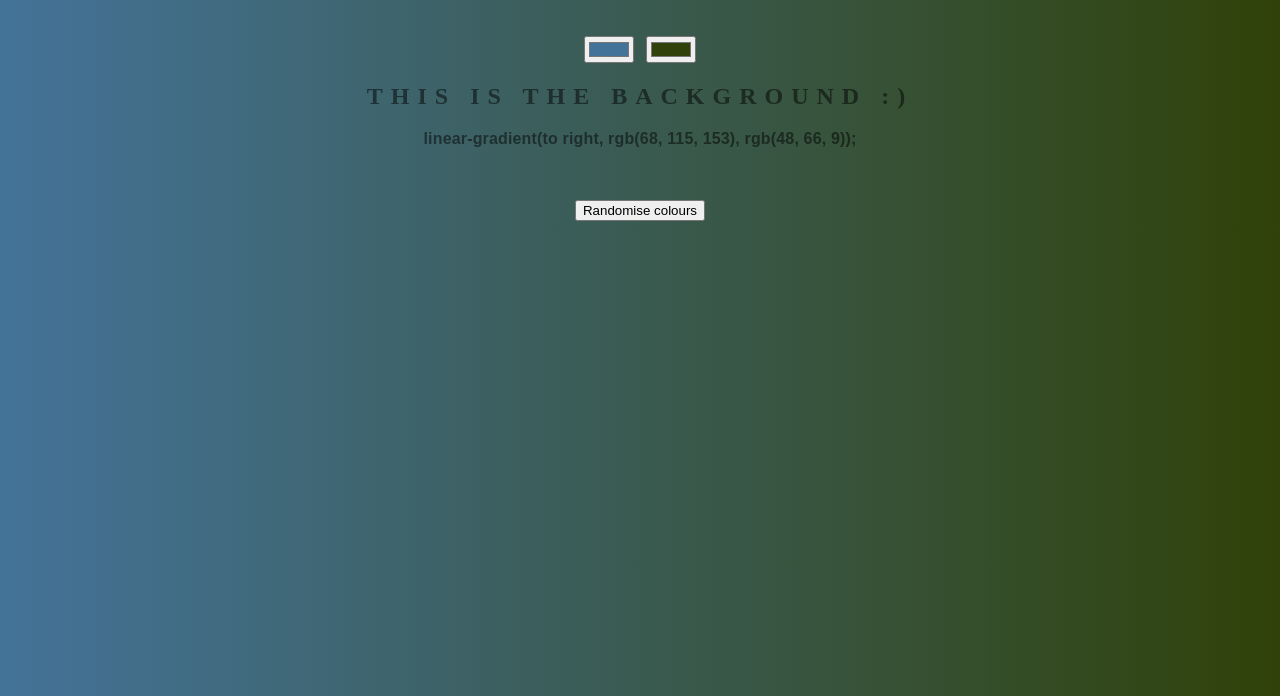
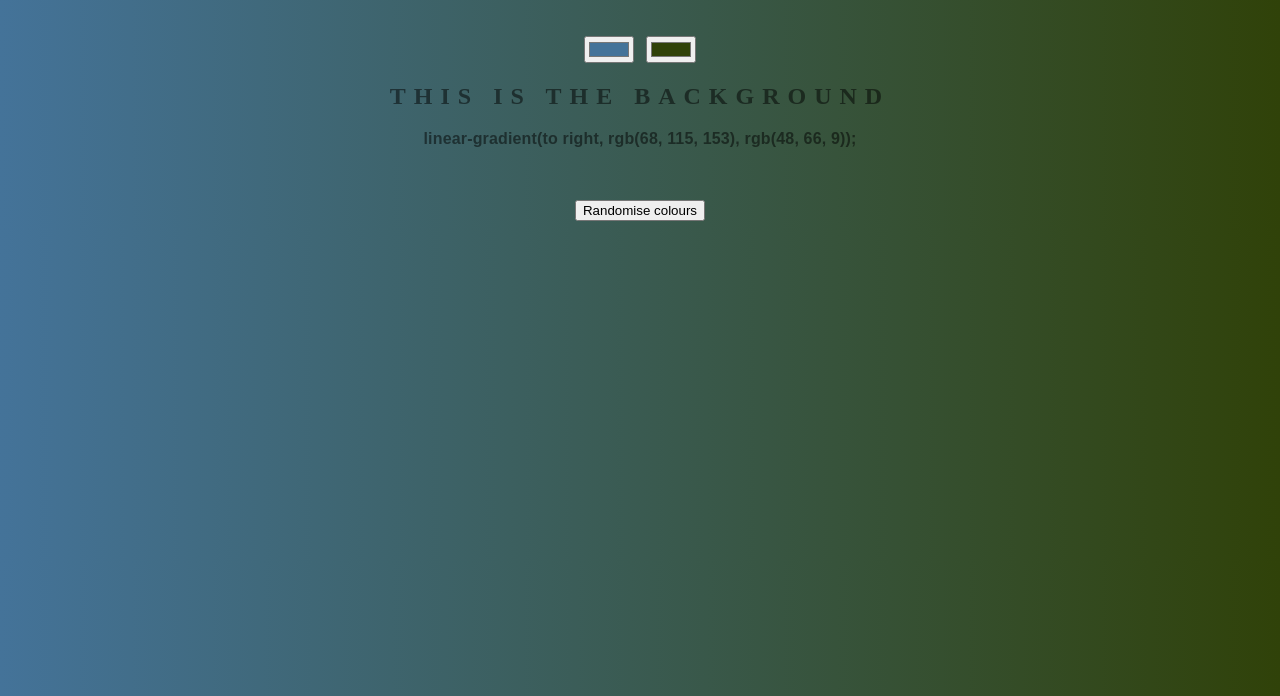
Before and after one commit to ericmugo1/background-generator, a plain HTML site: page index.html in a window 1280 px wide. Shown: the part 104-800 px from the top of the page. Drawn offline with Linux system fonts and the light colour scheme.

Commit message:
changing text

```diff
--- a/index.html
+++ b/index.html
@@ -9,7 +9,7 @@
 <h1> COOL Generator</h1>
 <input   class= "color1" type="color" name="color1" value="#00ff00">
 <input  class= "color2"  type="color" name="color2" value="#ff0000">
-<h2>This is the background :)</h2>
+<h2>This is the background </h2>
 
 
 <h3></h3><br> <br>
```
